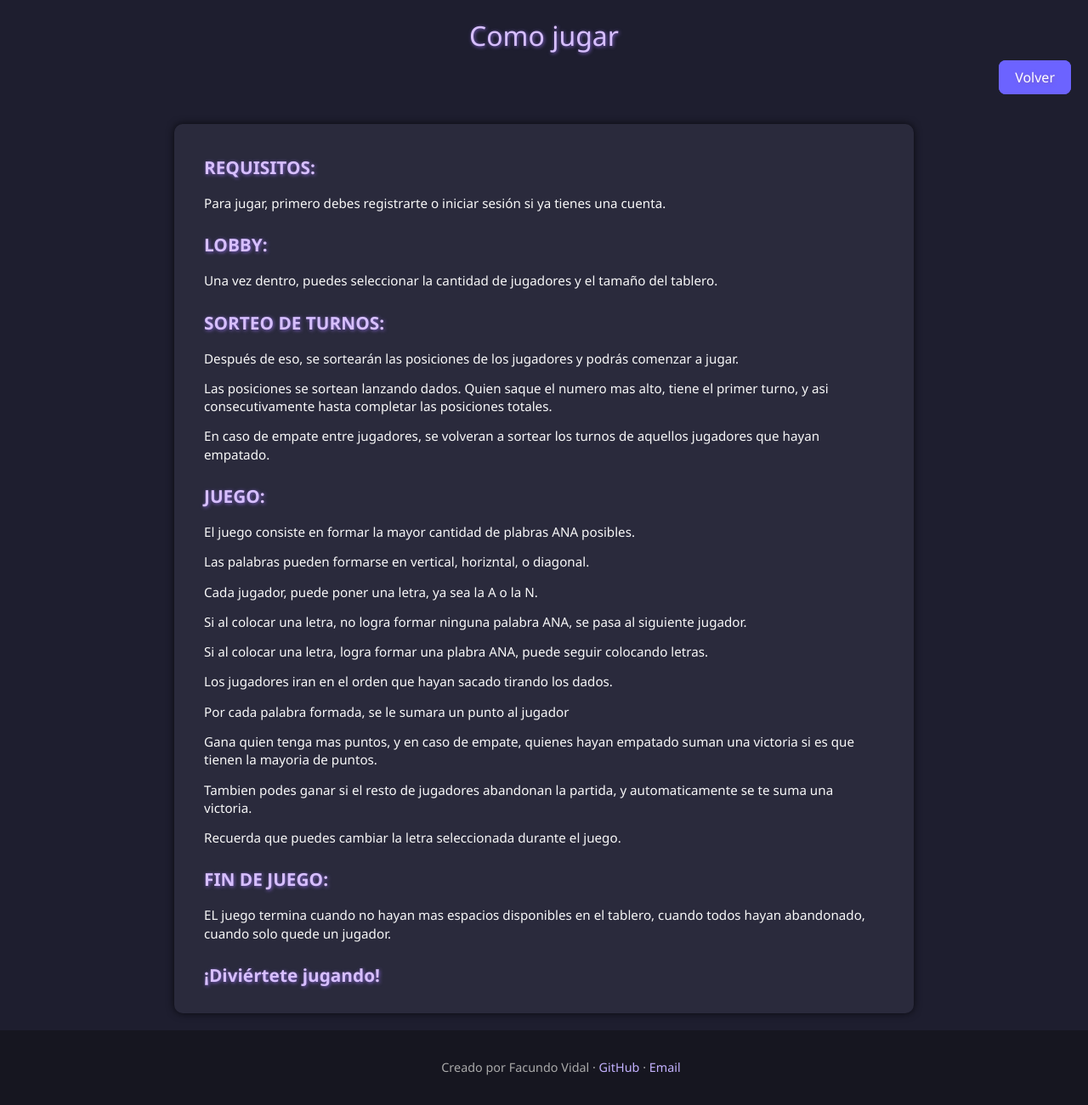
After one commit to facu89/ana, a PHP site: the page made by assets/php/manual.php in a window 1280 px wide. The commit adds this page. Shown: the whole page at 85% size. Run offline with PHP 8.4, Linux system fonts and the light colour scheme; the visitor is signed in with stand-in values (Sample User, id 1).

Commit message:
Se agrego el manual de juego.

```diff
--- a/assets/css/game.css
+++ b/assets/css/game.css
@@ -101,6 +101,7 @@ button {
     border-radius: 8px;
     cursor: pointer;
     transition: 0.2s ease;
+
 }
 
 button:hover {
@@ -125,6 +126,7 @@ button:hover {
     transition: background 0.2s, border 0.2s, color 0.2s;
     box-shadow: 0 2px 8px rgba(123, 74, 226, 0.10);
     outline: none;
+    text-decoration: none;
 }
 .btn-logout:hover {
     background: #5f4b8b;
--- a/assets/css/lobby.css
+++ b/assets/css/lobby.css
@@ -164,6 +164,8 @@ footer a:hover {
     transition: background 0.2s, border 0.2s, color 0.2s;
     box-shadow: 0 2px 8px rgba(123, 74, 226, 0.10);
     outline: none;
+    text-decoration: none;
+
 }
 .btn-logout:hover {
     background: #5f4b8b;
--- a/assets/css/lotteryPositions.css
+++ b/assets/css/lotteryPositions.css
@@ -136,6 +136,8 @@ header {
     transition: background 0.2s, border 0.2s, color 0.2s;
     box-shadow: 0 2px 8px rgba(123, 74, 226, 0.10);
     outline: none;
+        text-decoration: none;
+
 }
 .btn-logout:hover {
     background: #5f4b8b;
--- /dev/null
+++ b/assets/css/manual.css
@@ -0,0 +1,81 @@
+body {
+  margin: 0;
+  padding: 0;
+  font-family: 'Segoe UI', sans-serif;
+  background-color: #1e1e2f;
+  color: #f8f8f8;
+  display: flex;
+  flex-direction: column;
+  min-height: 100vh;
+}
+
+.header_manual {
+  font-size: 2rem;
+  padding: 20px 20px 5px 20px;
+  color: #d7bfff;
+  text-shadow: 1px 1px 4px #7c5fc3;
+  text-align: center;
+}
+
+.content {
+  background-color: #2a2a3c;
+  margin: 20px auto;
+  padding: 25px 35px;
+  border-radius: 10px;
+  box-shadow: 0 0 10px rgba(0, 0, 0, 0.7);
+  width: 90%;
+  max-width: 800px;
+  display: flex;
+  flex-direction: column;
+  gap: 10px;
+}
+
+.title_manual {
+  font-size: 1.3rem;
+  color: #d7bfff;
+  margin: 12px 0 6px;
+  text-shadow: 1px 1px 4px #7c5fc3;
+}
+
+.text_manual {
+  font-size: 0.95rem;
+  color: #f8f8f8;
+  line-height: 1.4;
+  margin: 2px 0;
+}
+
+.footer_manual {
+  margin-top: auto;
+  padding: 20px;
+  font-size: 0.9rem;
+  background-color: #161620;
+  width: 100%;
+  text-align: center;
+  color: #aaa;
+}
+
+.footer_manual a {
+  color: #c4b2ff;
+  text-decoration: none;
+}
+
+.footer_manual a:hover {
+  text-decoration: underline;
+}
+.btn-manual {
+    background: #6c63ff;
+    color: #fff;
+    border: 1px solid #6c63ff;
+    border-radius: 8px;
+    padding: 8px 18px;
+    font-size: 1rem;
+    font-weight: 500;
+    cursor: pointer;
+    transition: background 0.2s, border 0.2s, color 0.2s;
+    text-decoration: none;
+    margin-left: 10px;
+}
+.btn-manual:hover {
+    background: #5548c8;
+    border: 1px solid #5548c8;
+}
--- a/assets/php/game.php
+++ b/assets/php/game.php
@@ -23,8 +23,7 @@ if(!isset($_SESSION['player1'])){
 
  <div class="logout-container">
             <a href="login.php?reset=1" class="btn btn-logout">Cerrar sesión</a>
-    </div>
-   </header>
+<a href="manual.php?back=<?= urlencode($_SERVER['REQUEST_URI']) ?>" class="btn btn-logout">¿Cómo jugar?</a>   </header>
 
 <div id="mainContainer">
   <div id="divGameTable"></div>
--- a/assets/php/lobby.php
+++ b/assets/php/lobby.php
@@ -26,7 +26,7 @@ session_start();
    <header><p class="WelcomeText_1">Bienvenido a Ana</p>
 <div class="logout-container">
             <a href="login.php?reset=1" class="btn btn-logout">Cerrar sesión</a>
-    </div>
+<a href="manual.php?back=<?= urlencode($_SERVER['REQUEST_URI']) ?>" class="btn btn-logout">¿Cómo jugar?</a>    </div>
 </header>
    <p class="WelcomeText_2">Seleccione la configuracion de la partida.</p>
 
--- a/assets/php/login.php
+++ b/assets/php/login.php
@@ -4,7 +4,8 @@ require_once __DIR__ . '/User.class.php';
 //para forzarlo a loguear session nuevamente, y que no ocurran errores
       session_start();
 
-if(isset($_SESSION['player1']) && !isset($_GET['loginPlayer'])) {
+
+if((isset($_SESSION['player1']) && !isset($_GET['loginPlayer']))  && !isset($_POST['selectPlayers'])  ) {
 
     session_unset();
     session_destroy();
--- a/assets/php/lotteryPositions.php
+++ b/assets/php/lotteryPositions.php
@@ -27,8 +27,8 @@ if(isset($_POST['btnPlayGames']) && isset($_POST['countPlayers']) && isset($_POS
     <header><p class="WelcomeText_1">Bienvenidos a Ana</p></header>
     <div class="logout-container">
             <a href="login.php?reset=1" class="btn btn-logout">Cerrar sesión</a>
+<a href="manual.php?back=<?= urlencode($_SERVER['REQUEST_URI']) ?>" class="btn btn-logout">¿Cómo jugar?</a>
     </div>
-
     <div id="resultLastGames"></div>
     <p class="WelcomeText_2">Antes de jugar, deben sortarse las posiciones de los jugadores.</p>
     <p class="WelcomeText_3">Presione el botón para sortear las posiciones.</p>
--- /dev/null
+++ b/assets/php/manual.php
@@ -0,0 +1,47 @@
+<!DOCTYPE html>
+<html lang="en">
+<head>
+    <meta charset="UTF-8">
+    <meta name="viewport" content="width=device-width, initial-scale=1.0">
+    <title>Document</title>
+    <link rel="stylesheet" href="../css/manual.css">
+</head>
+<body>
+    <header class="header_manual">Como jugar
+        <?php if (isset($_GET['back'])): ?>
+    <div style="text-align:right; margin-bottom:15px;">
+        <a href="<?= htmlspecialchars($_GET['back']) ?>" class="btn btn-manual">Volver</a>
+    </div>
+<?php endif; ?>
+    </header>
+    <div class="content">
+        <h3 class="title_manual">REQUISITOS:</h3>
+        <p class="text_manual">Para jugar, primero debes registrarte o iniciar sesión si ya tienes una cuenta.</p>
+        <h3 class="title_manual">LOBBY:</h3>
+        <p class="text_manual">Una vez dentro, puedes seleccionar la cantidad de jugadores y el tamaño del tablero.</p>
+        <h3 class="title_manual">SORTEO DE TURNOS:</h3>
+        <p class="text_manual">Después de eso, se sortearán las posiciones de los jugadores y podrás comenzar a jugar.</p>
+        <p class="text_manual">Las posiciones se sortean lanzando dados. Quien saque el numero mas alto, tiene el primer turno, y asi consecutivamente hasta completar las posiciones totales.</p>
+        <p class="text_manual">En caso de empate entre jugadores, se volveran a sortear los turnos de aquellos jugadores que hayan empatado.</p>
+        <h3 class="title_manual">JUEGO:</h3>
+        <p class="text_manual">El juego consiste en formar la mayor cantidad de plabras ANA posibles.</p>
+        <p class="text_manual">Las palabras pueden formarse en vertical, horizntal, o diagonal.</p>
+        <p class="text_manual">Cada jugador, puede poner una letra, ya sea la A o la N.</p>
+        <p class="text_manual">Si al colocar una letra, no logra formar ninguna palabra ANA, se pasa al siguiente jugador.</p>
+        <p class="text_manual">Si al colocar una letra, logra formar una plabra ANA, puede seguir colocando letras.</p>
+        <p class="text_manual">Los jugadores iran en el orden que hayan sacado tirando los dados.</p>
+        <p class="text_manual">Por cada palabra formada, se le sumara un punto al jugador</p>
+        <p class="text_manual">Gana quien tenga mas puntos, y en caso de empate, quienes hayan empatado suman una victoria si es que tienen la mayoria de puntos.</p>
+        <p class="text_manual">Tambien podes ganar si el resto de jugadores abandonan la partida, y automaticamente se te suma una victoria.</p>
+        <p class="text_manual">Recuerda que puedes cambiar la letra seleccionada durante el juego.</p>
+        <h3 class="title_manual">FIN DE JUEGO:</h3>
+        <p class="text_manual">EL juego termina cuando no hayan mas espacios disponibles en el tablero, cuando todos hayan abandonado, cuando solo quede un jugador.</p>
+        <h3 class="title_manual">¡Diviértete jugando!</h3>
+
+    </div>
+    <footer class="footer_manual">
+         <p>Creado por Facundo Vidal · <a href="https://github.com/facu89" target="_blank">GitHub</a> ·
+  <a href="mailto:facundovidal492@gmail.com">Email</a></p>
+    </footer>
+</body>
+</html>
```
